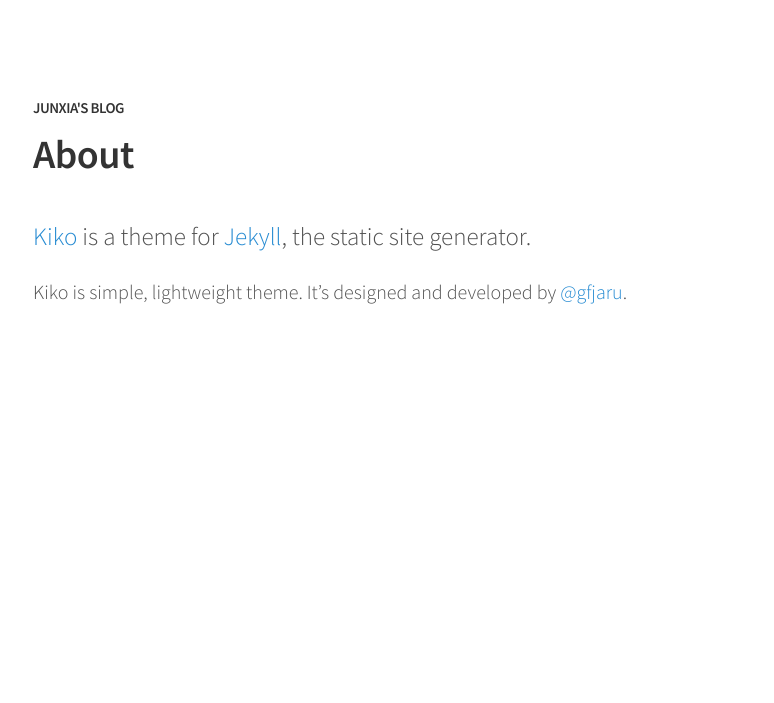
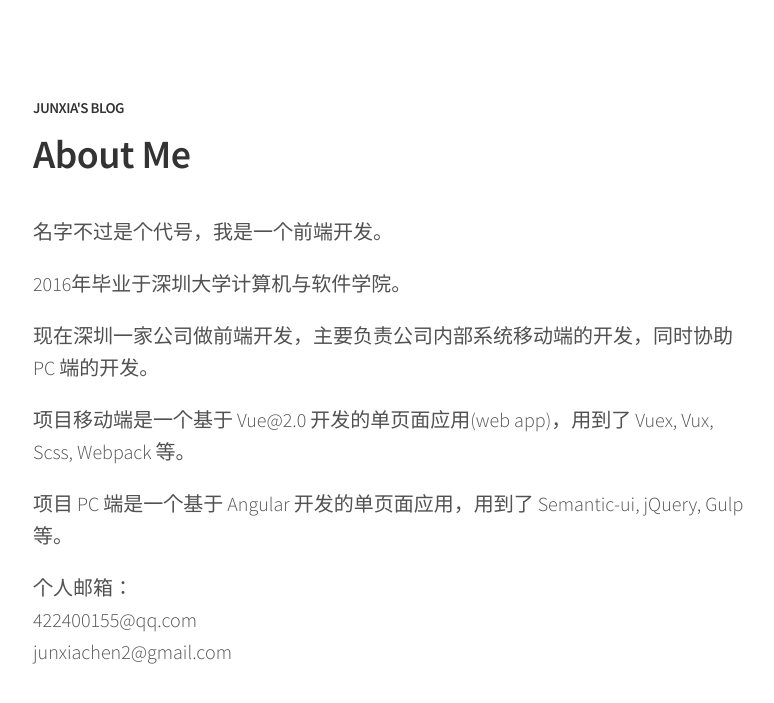
Before and after one commit to junxiachen2/blog, a Jekyll site: the page built from about.md, in a window 1280 px wide. Shown: the top 703 px of the page, without its empty margins (247-1021 px from the left). Built offline with Jekyll 4.4.1, drawn with Linux system fonts in a browser that asks for light colours.

Commit message:
about me

```diff
--- a/about.md
+++ b/about.md
@@ -1,8 +1,19 @@
 ---
-title: About
+title: About Me
 permalink: /about/
 ---
 
-<p class="lead"><a href="http://github.com/gfjaru/Kiko">Kiko</a> is a theme for <a href="http://jekyllrb.com">Jekyll</a>, the static site generator.</p>
+名字不过是个代号，我是一个前端开发。
 
-Kiko is simple, lightweight theme. It's designed and developed by [@gfjaru](https://twitter.com/gfjaru).
+
+2016年毕业于深圳大学计算机与软件学院。
+
+现在深圳一家公司做前端开发，主要负责公司内部系统移动端的开发，同时协助 PC 端的开发。
+
+项目移动端是一个基于 Vue@2.0 开发的单页面应用(web app)，用到了 Vuex, Vux, Scss, Webpack 等。
+
+项目 PC 端是一个基于 Angular 开发的单页面应用，用到了 Semantic-ui, jQuery, Gulp 等。
+
+个人邮箱：
+422400155@qq.com
+junxiachen2@gmail.com
```
